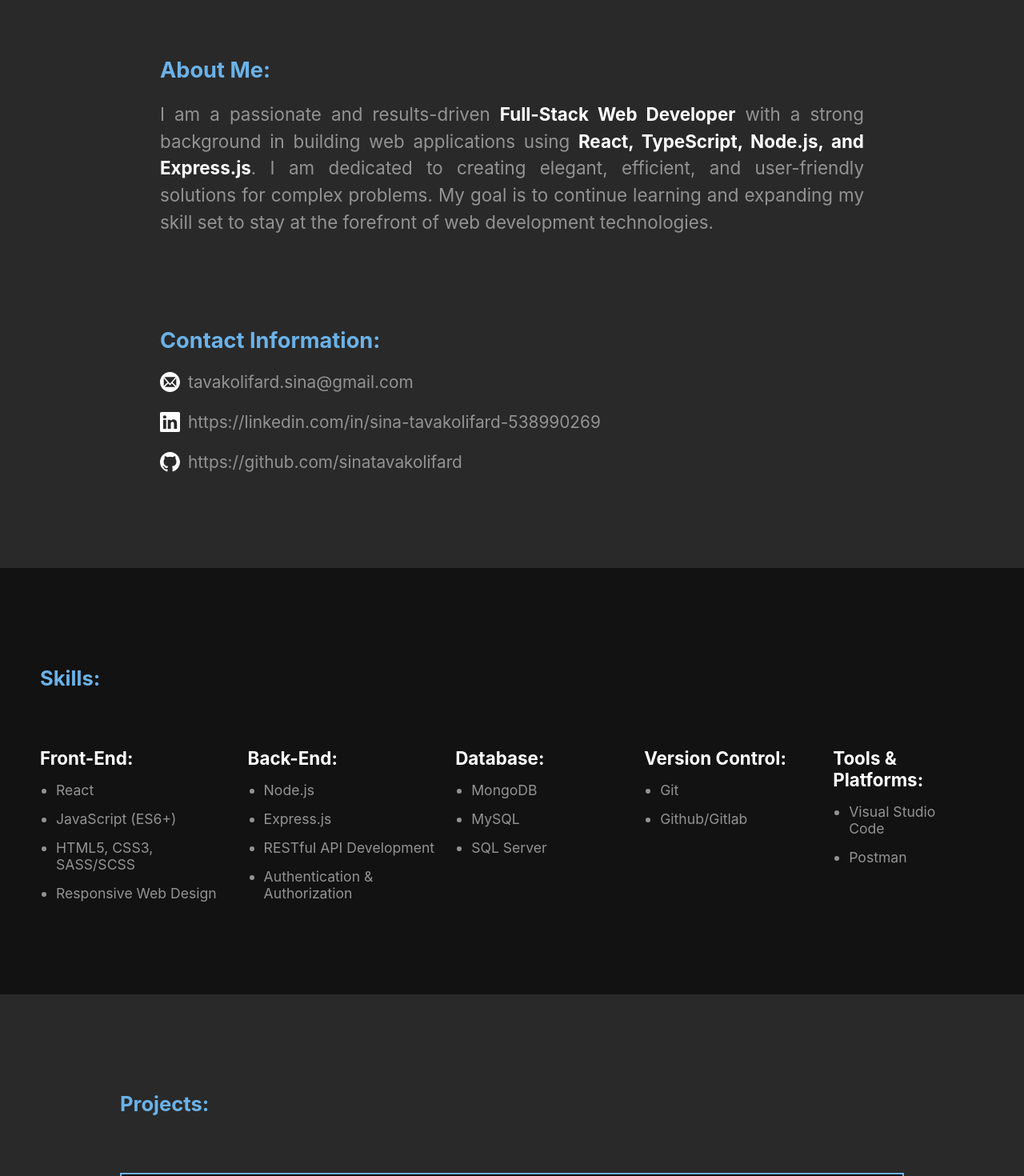
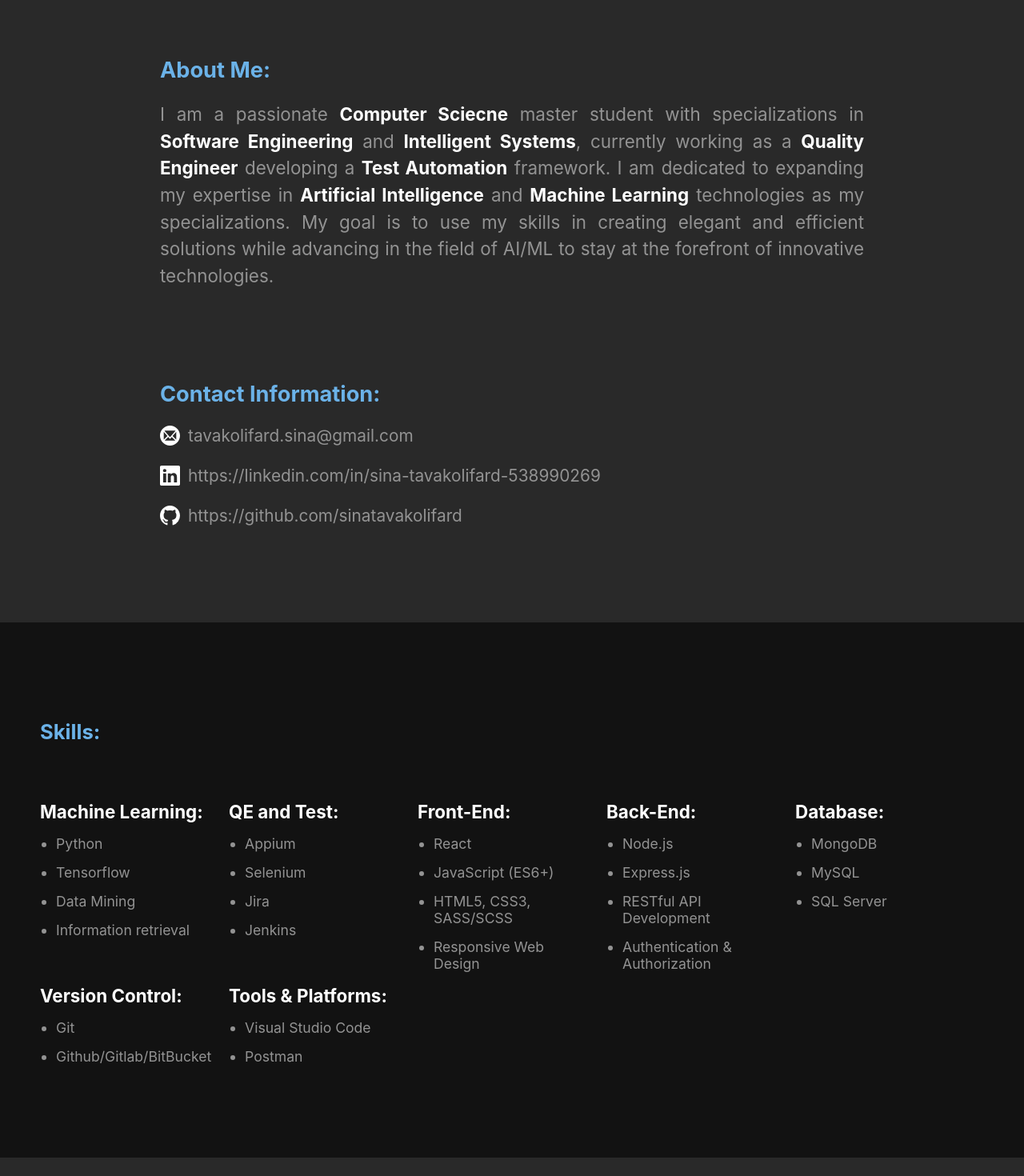
Before and after one commit to sinatavakolifard/portfolio, a React (Vite) app: page / in a window 1280 px wide. Shown: the part 760-2230 px from the top of the page at 80% size. Built offline with nearby package versions, Linux system fonts and the light colour scheme.

Commit message:
My new job and skills added

```diff
--- a/src/components/About.tsx
+++ b/src/components/About.tsx
@@ -9,13 +9,16 @@ const About = forwardRef<HTMLDivElement>(({}, ref) => {
       <div>
         <h2 className={styles.h2}>About Me:</h2>
         <p className={styles.aboutMeText}>
-          I am a passionate and results-driven{" "}
-          <span>Full-Stack Web Developer</span> with a strong background in
-          building web applications using{" "}
-          <span>React, TypeScript, Node.js, and Express.js</span>. I am
-          dedicated to creating elegant, efficient, and user-friendly solutions
-          for complex problems. My goal is to continue learning and expanding my
-          skill set to stay at the forefront of web development technologies.
+          I am a passionate <span>Computer Sciecne</span> master student with
+          specializations in <span>Software Engineering</span> and{" "}
+          <span>Intelligent Systems</span>, currently working as a {" "}
+          <span>Quality Engineer</span> developing a{" "}
+          <span>Test Automation</span> framework. I am dedicated to expanding my
+          expertise in <span>Artificial Intelligence</span> and{" "}
+          <span>Machine Learning</span> technologies as my specializations. My
+          goal is to use my skills in creating elegant and efficient solutions
+          while advancing in the field of AI/ML to stay at the forefront of
+          innovative technologies.
         </p>
       </div>
       <div>
--- a/src/components/Home.tsx
+++ b/src/components/Home.tsx
@@ -13,7 +13,7 @@ const Home = forwardRef<HTMLDivElement>(({}, ref) => {
           </span>
         </p>
         {/* <p><span className={[styles.name, styles.color].join(" ")}></span></p> */}
-        <p>A Full-Stack Web Developer</p>
+        <p>A Quality Engineer and Developer in Test</p>
       </div>
       <div className={styles.pictureDiv}>
         <img
--- a/src/components/Skills.module.css
+++ b/src/components/Skills.module.css
@@ -24,7 +24,7 @@
 
 .skills {
   display: grid;
-  grid-template-columns: 1.1fr 1.1fr 1fr 1fr 0.8fr;
+  grid-template-columns: 1fr 1fr 1fr 1fr 1fr;
   grid-template-rows: 1fr;
   gap: 0px 0px;
   grid-template-areas:
--- a/src/components/Skills.tsx
+++ b/src/components/Skills.tsx
@@ -6,6 +6,24 @@ const Skills = forwardRef<HTMLDivElement>(({}, ref) => {
     <div ref={ref} className={styles.container}>
       <h2 className={styles.h2}>Skills:</h2>
       <div className={styles.skills}>
+        <div className={styles.skill}>
+          <h3 className={styles.h3}>Machine Learning:</h3>
+          <ul>
+            <li>Python</li>
+            <li>Tensorflow</li>
+            <li>Data Mining</li>
+            <li>Information retrieval</li>
+          </ul>
+        </div>
+        <div className={styles.skill}>
+          <h3 className={styles.h3}>QE and Test:</h3>
+          <ul>
+            <li>Appium</li>
+            <li>Selenium</li>
+            <li>Jira</li>
+            <li>Jenkins</li>
+          </ul>
+        </div>
         <div className={styles.skill}>
           <h3 className={styles.h3}>Front-End:</h3>
           <ul>
@@ -36,7 +54,7 @@ const Skills = forwardRef<HTMLDivElement>(({}, ref) => {
           <h3 className={styles.h3}>Version Control:</h3>
           <ul>
             <li>Git</li>
-            <li>Github/Gitlab</li>
+            <li>Github/Gitlab/BitBucket</li>
           </ul>
         </div>
         <div className={styles.skill}>
```
Also changed, not shown: 1 other file (tests, documents, lock files or other folders).
